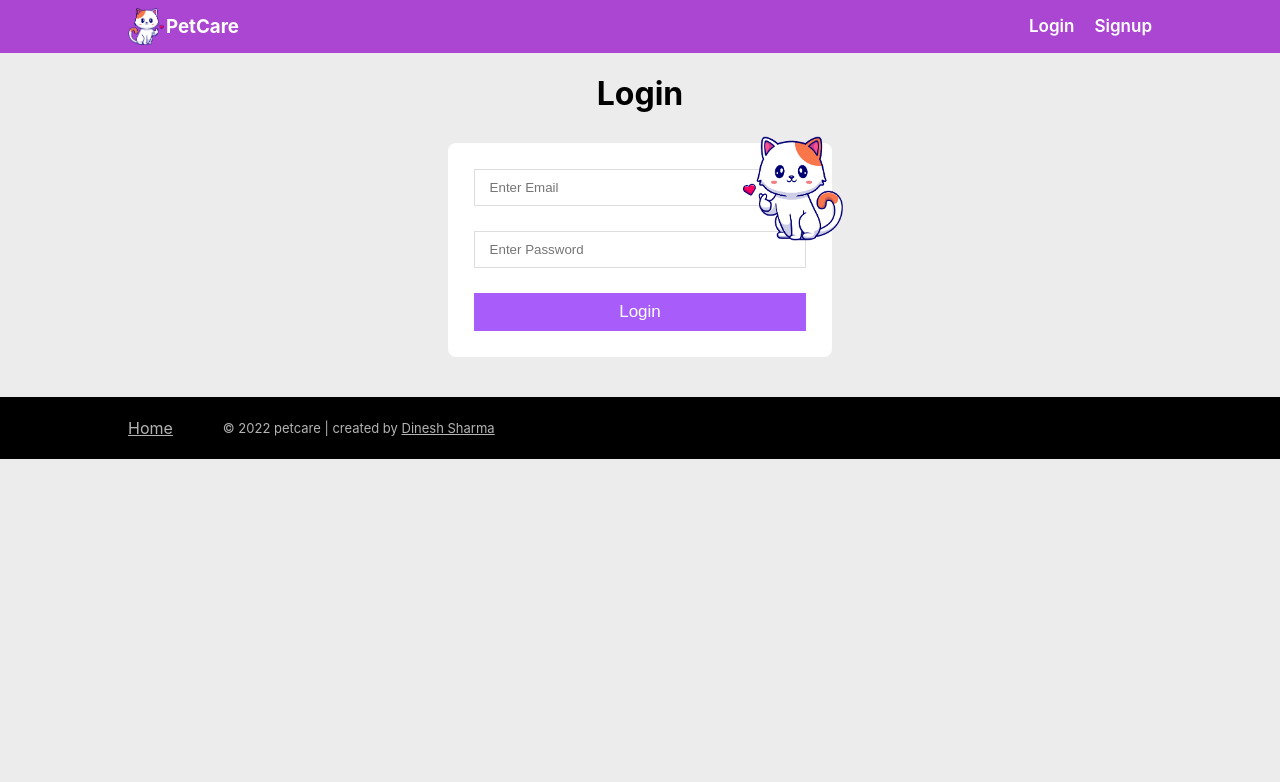
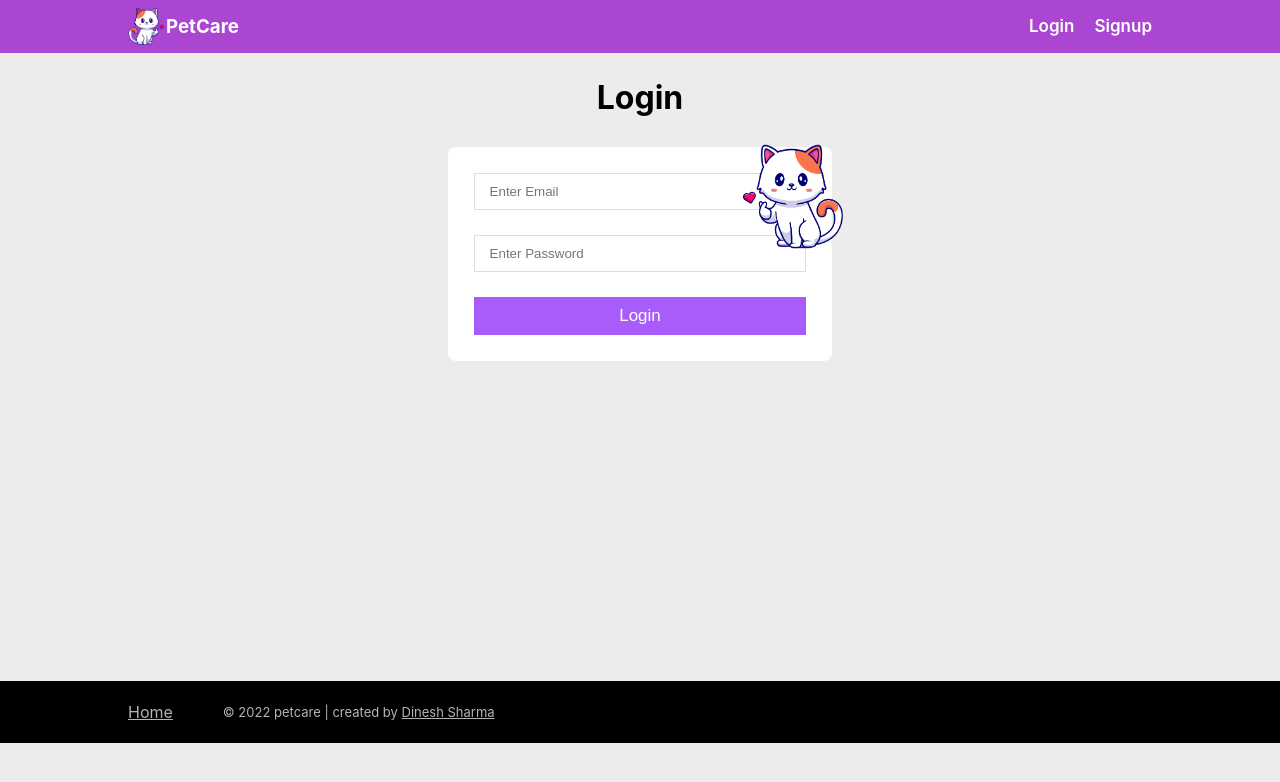
Before and after one commit to dinoweblog/Pet-Boarding-Frontend, a React (Create React App) app: page /login in a window 1280 px wide. Shown: the top 782 px of the page. Built offline with nearby package versions, Linux system fonts and the light colour scheme.

Commit message:
css update

```diff
--- a/src/App.css
+++ b/src/App.css
@@ -1,6 +1,5 @@
 body{
 background-color: #ECECEC;
-overflow-x: hidden;
 
 }
 
--- a/src/Components/Login.jsx
+++ b/src/Components/Login.jsx
@@ -14,9 +14,12 @@ import cat from "../images/logo.png";
 
 const H1 = styled.h1`
   text-align: center;
+  margin-top: 2%;
 `;
 const MainDiv = styled.div`
-  min-height: 90vh;
+  .footer {
+    margin-top: 25%;
+  }
 `;
 const Nav = styled.div`
   .nav {
@@ -26,7 +29,7 @@ const Nav = styled.div`
 
 const Img = styled.img`
   position: absolute;
-  top: 17%;
+  top: 18%;
   right: 34%;
   transform: scaleX(-1);
   width: 8%;
@@ -133,7 +136,9 @@ export const Login = () => {
           Login
         </button>
       </Div>
-      <Footer />
+      <div className="footer">
+        <Footer />
+      </div>
     </MainDiv>
   );
 };
--- a/src/Components/Register.jsx
+++ b/src/Components/Register.jsx
@@ -6,6 +6,7 @@ import { Navbar } from "./Navbar";
 import cat from "../images/logo.png";
 const H1 = styled.h1`
   text-align: center;
+  margin-top: 2%;
 `;
 
 const Nav = styled.div`
@@ -16,7 +17,7 @@ const Nav = styled.div`
 
 const Img = styled.img`
   position: absolute;
-  top: 17%;
+  top: 18%;
   right: 34%;
   transform: scaleX(-1);
   width: 8%;
@@ -33,6 +34,7 @@ const Div = styled.div`
   padding: 2%;
   border-radius: 8px;
   margin-top: 30px;
+  margin-bottom: 8%;
   input,
   select {
     height: 33px;
```
